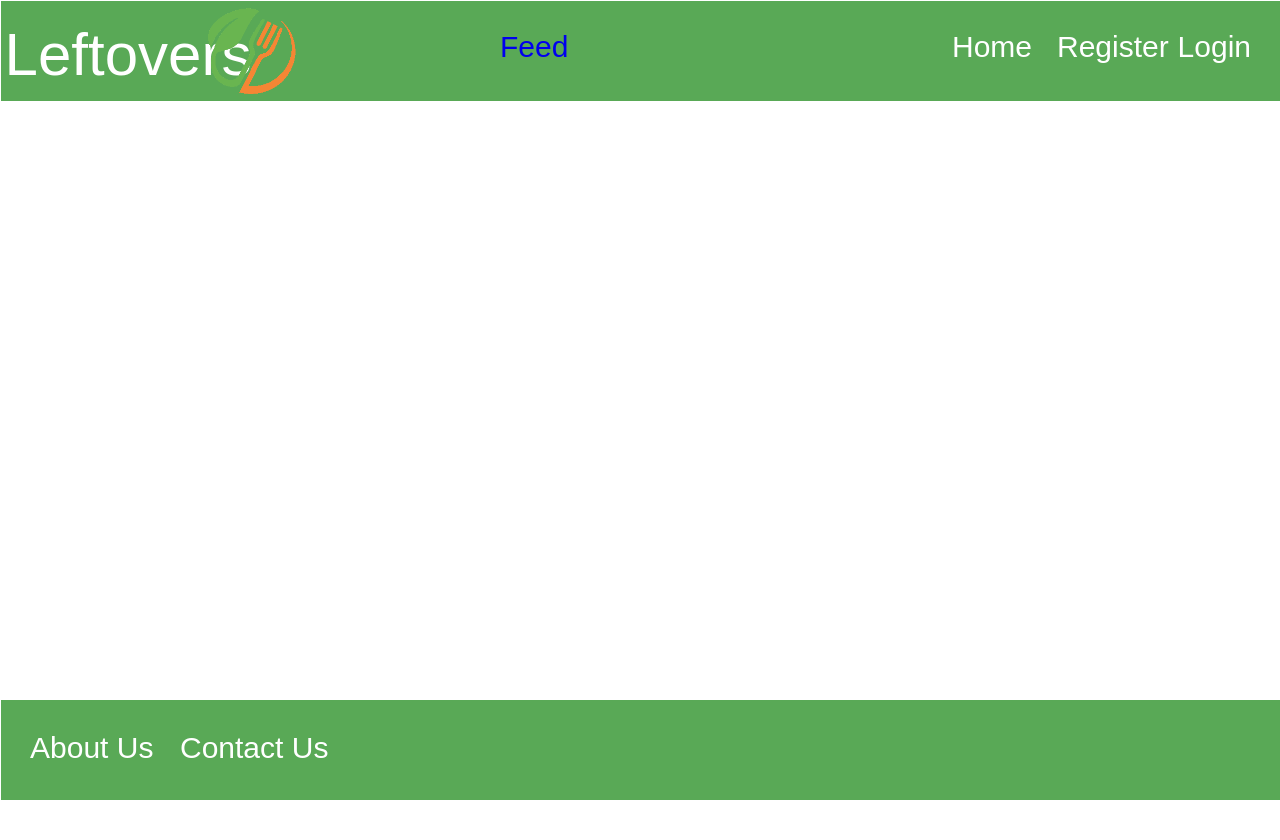
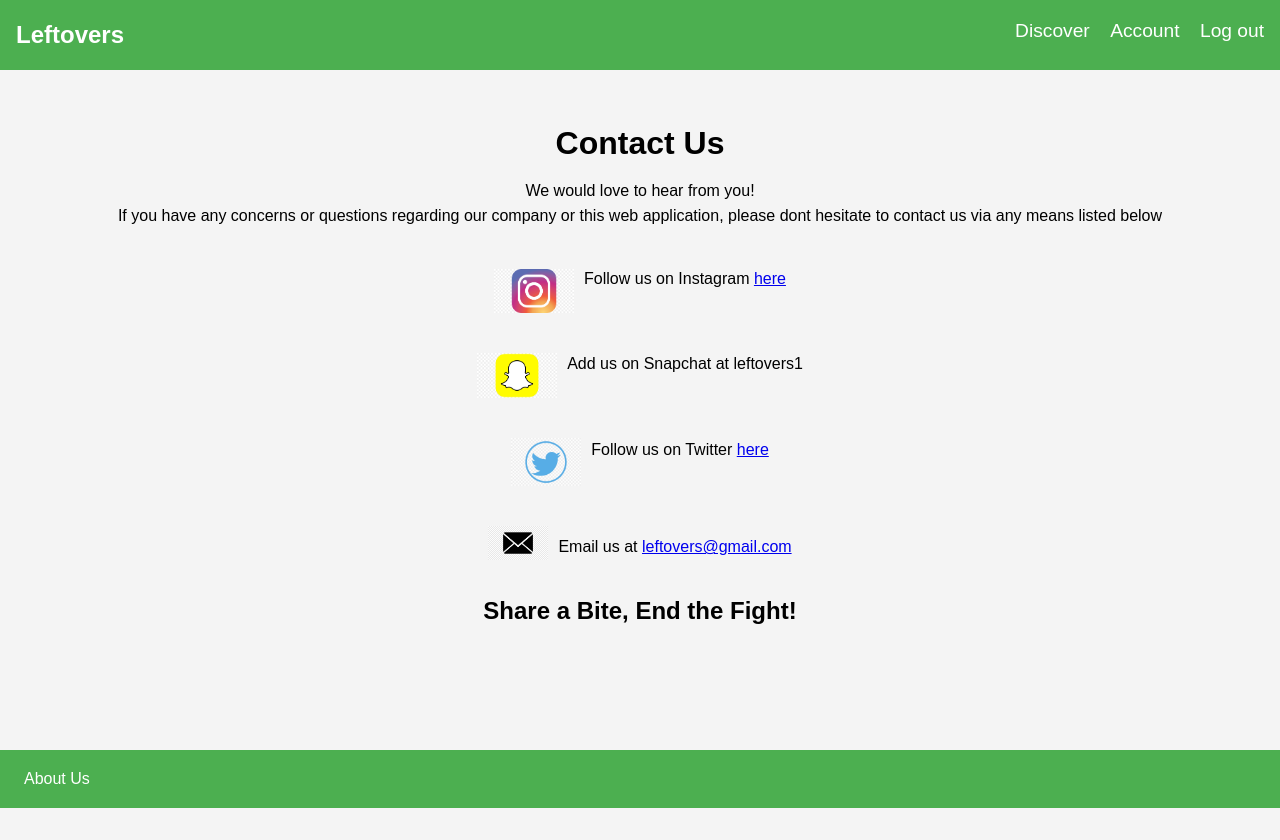
Before and after one commit to georgepicks/CSC2033_Team37_22-23, a Flask app: page /contact in a window 1280 px wide. After the commit the page ends 808 px from the top, so only its background shows below. Run offline with Flask 3, Linux system fonts and the light colour scheme; some libraries are stand-ins or nearby versions.

Commit message:
HTML and CSS code for about us page and contact page updated following pull from main to branch

```diff
--- a/consumer/view.py
+++ b/consumer/view.py
@@ -98,7 +98,7 @@ def edit_order(order_id):
 
         if order:
             cursor.close()
-            return render_template('edit_order.html', order=order)
+            return render_template('edit_item.html', order=order)
         else:
             cursor.close()
             return 'Order not found'
--- a/producer/view.py
+++ b/producer/view.py
@@ -25,7 +25,7 @@ def edit_inventory(id):
         db.session.commit()
         return redirect(url_for('inventory'))
     else:
-        return render_template('edit_item.hyml', item=item)
+        return render_template('edit_item.html', item=item)
 
 
 # Function to add an item to the inventory
--- a/static/OtherPagesStyle.css
+++ b/static/OtherPagesStyle.css
@@ -40,7 +40,7 @@ footer nav a:hover {
     text-decoration: underline;
 }
 .content {
-    height: 85vh;
+    height: 95vh;
     display: flex;
     flex-direction: column;
     justify-content: flex-start;
@@ -59,7 +59,7 @@ footer nav a:hover {
 }
 .content-image2 {
     max-width: 100px; /* Adjust the size as needed */
-    margin-bottom: 2rem;
+    margin-bottom: 50px;
     margin-top: 2rem;
 }
 .contact-us {
--- a/templates/main/contact.html
+++ b/templates/main/contact.html
@@ -1,7 +1,50 @@
-{% extends "base.html" %}
+<!DOCTYPE html>
+<html lang="en">
+<head>
+    <meta charset="UTF-8">
+    <meta name="viewport" content="width=device-width, initial-scale=1.0">
+    <title>Zero-Hunger App</title>
+    <link rel="stylesheet" href="../../static/OtherPagesStyle.css">
+</head>
+<body>
+    <header>
+        <div class="logo">Leftovers</div>
+        <nav>
+            <a href="">Discover</a>
+            <a href="">Account</a>
+            <a href="">Log out</a>
+        </nav>
+    </header>
 
-{% block content %}
+    <main>
+        <section class="contact-us">
+            <h1>Contact Us</h1>
+            <p> We would love to hear from you!<p>
+            <p>If you have any concerns or questions regarding our company or this web application, please dont hesitate to contact us via any means listed below</p>
+            <div class="contact-item">
+                <img src="../../static/images/Instagram.jpeg" alt="Instagram Logo" class="contact-us-insta"/>
+                <p>Follow us on Instagram <a href="https://www.instagram.com/leftovers_saving/" target="_blank">here</a></p>
+            </div>
+            <div class="contact-item">
+                <img src="../../static/images/Snapchat.jpg" alt="Snapchat Logo" class="contact-us-snap"/>
+                <p>Add us on Snapchat at leftovers1</p>
+            </div>
+            <div class="contact-item">
+                <img src="../../static/images/Twitter.png" alt="Twitter Logo" class="contact-us-twitter"/>
+                <p>Follow us on Twitter <a href="https://twitter.com/Leftovers_Save/" target="_blank">here</a></p>
+            </div>
+            <div class="contact-item">
+                <img src="../../static/images/Mail.png" alt="Mail Logo" class="contact-us-mail"/>
+                <p>Email us at <a href="mailto:leftovers@gmail.com">leftovers@gmail.com</a></p>
+            </div>
+            <h2> Share a Bite, End the Fight!</h2>
+        </section>
+    </main>
 
-<title>Contact Us</title>
-
-{% endblock %}
+    <footer>
+        <nav>
+            <a href="">About Us</a>
+        </nav>
+    </footer>
+</body>
+</html>
```
Also changed, not shown: templates/main/about_us.html (+34 -7 lines), templates/static/Food.png (deleted).
